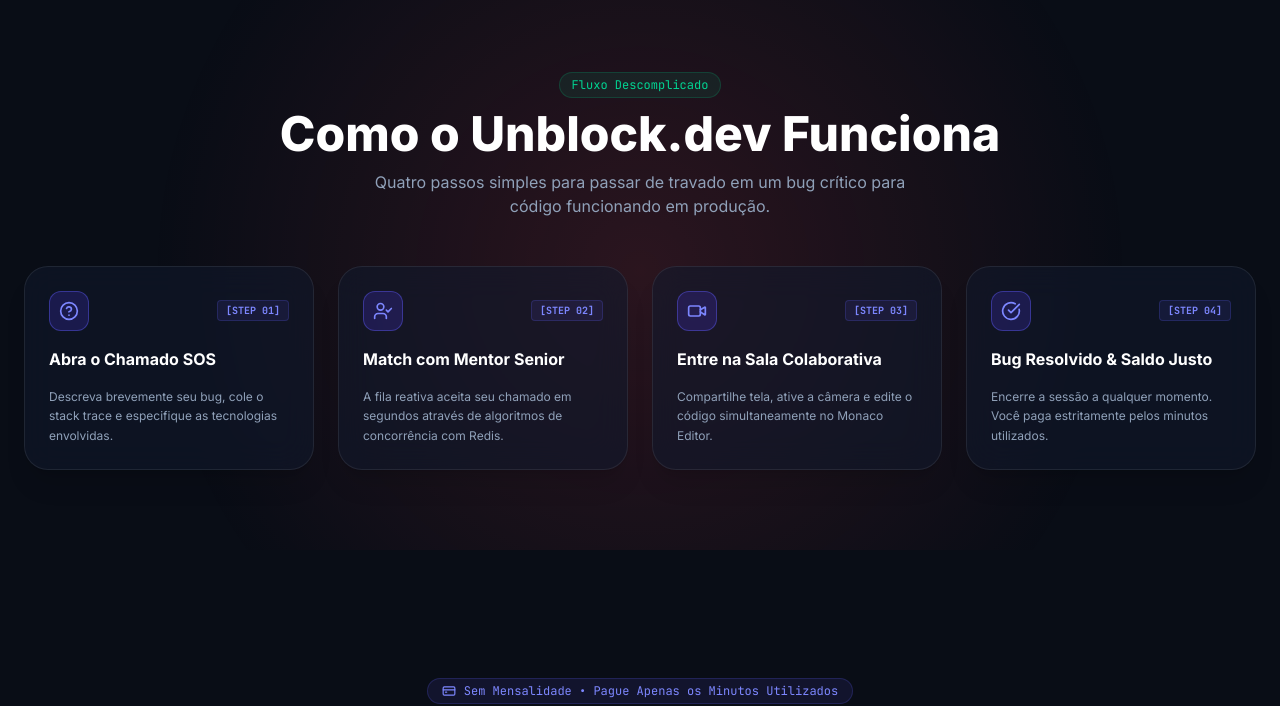
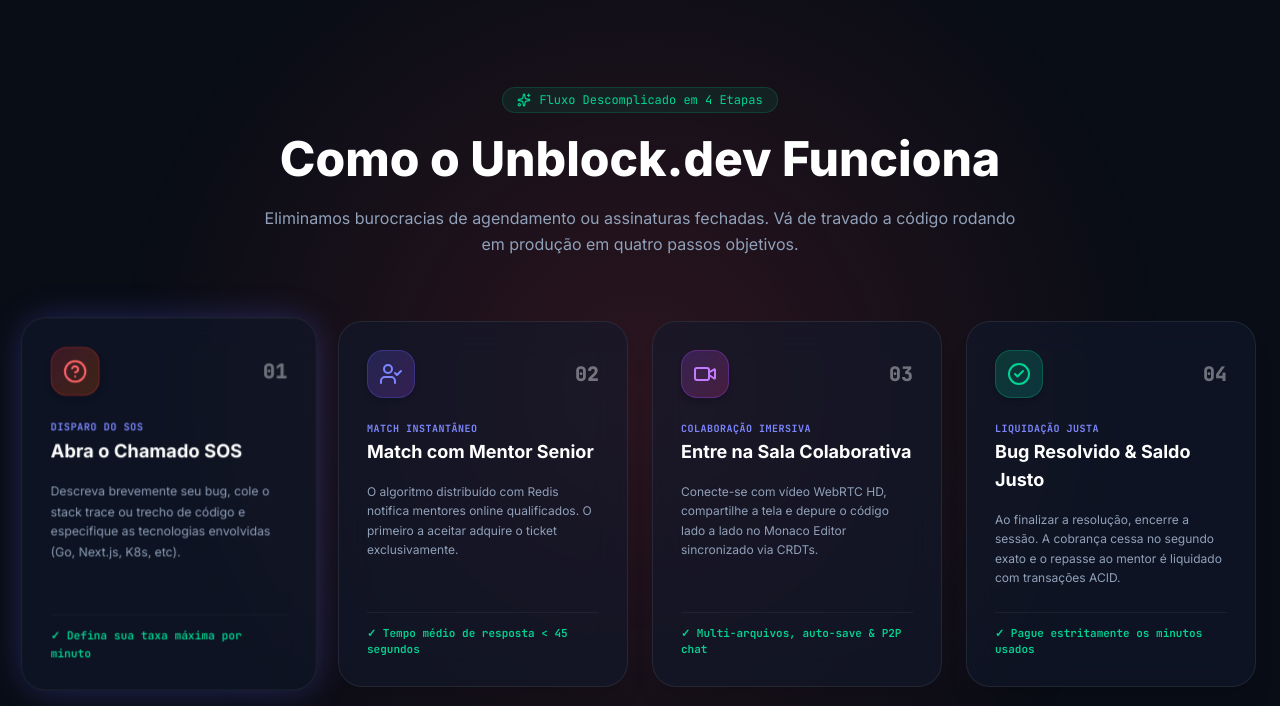
Before and after one commit to Otavio-Emanoel/unblock.dev, a Next.js app in the folder frontend/: page / in a window 1280 px wide. Shown: the part 2890-3596 px from the top of the page. Built offline with nearby package versions, Linux system fonts and the light colour scheme.

Commit message:
feat(frontend): upgrade HowItWorks with interactive hover states and step highlights

```diff
--- a/frontend/src/components/landing/HowItWorks.tsx
+++ b/frontend/src/components/landing/HowItWorks.tsx
@@ -1,67 +1,111 @@
-import { HelpCircle, UserCheck, Video, CheckCircle } from "lucide-react";
+"use client";
+
+import { useState } from "react";
+import { HelpCircle, UserCheck, Video, CheckCircle2, ArrowRight, Sparkles, Clock, Lock } from "lucide-react";
+import { motion } from "framer-motion";
 
 const STEPS = [
   {
-    step: "STEP 01",
+    step: "01",
+    badge: "Disparo do SOS",
     title: "Abra o Chamado SOS",
-    description: "Descreva brevemente seu bug, cole o stack trace e especifique as tecnologias envolvidas.",
+    description: "Descreva brevemente seu bug, cole o stack trace ou trecho de código e especifique as tecnologias envolvidas (Go, Next.js, K8s, etc).",
     icon: HelpCircle,
+    color: "from-red-500/20 to-orange-500/20 text-red-400 border-red-500/30",
+    highlight: "Defina sua taxa máxima por minuto",
   },
   {
-    step: "STEP 02",
+    step: "02",
+    badge: "Match Instantâneo",
     title: "Match com Mentor Senior",
-    description: "A fila reativa aceita seu chamado em segundos através de algoritmos de concorrência com Redis.",
+    description: "O algoritmo distribuído com Redis notifica mentores online qualificados. O primeiro a aceitar adquire o ticket exclusivamente.",
     icon: UserCheck,
+    color: "from-indigo-500/20 to-purple-500/20 text-indigo-400 border-indigo-500/30",
+    highlight: "Tempo médio de resposta < 45 segundos",
   },
   {
-    step: "STEP 03",
+    step: "03",
+    badge: "Colaboração Imersiva",
     title: "Entre na Sala Colaborativa",
-    description: "Compartilhe tela, ative a câmera e edite o código simultaneamente no Monaco Editor.",
+    description: "Conecte-se com vídeo WebRTC HD, compartilhe a tela e depure o código lado a lado no Monaco Editor sincronizado via CRDTs.",
     icon: Video,
+    color: "from-purple-500/20 to-pink-500/20 text-purple-400 border-purple-500/30",
+    highlight: "Multi-arquivos, auto-save & P2P chat",
   },
   {
-    step: "STEP 04",
+    step: "04",
+    badge: "Liquidação Justa",
     title: "Bug Resolvido & Saldo Justo",
-    description: "Encerre a sessão a qualquer momento. Você paga estritamente pelos minutos utilizados.",
-    icon: CheckCircle,
+    description: "Ao finalizar a resolução, encerre a sessão. A cobrança cessa no segundo exato e o repasse ao mentor é liquidado com transações ACID.",
+    icon: CheckCircle2,
+    color: "from-emerald-500/20 to-teal-500/20 text-emerald-400 border-emerald-500/30",
+    highlight: "Pague estritamente os minutos usados",
   },
 ];
 
 export function HowItWorks() {
+  const [activeStep, setActiveStep] = useState(0);
+
   return (
-    <section id="como-funciona" className="py-20 relative bg-radial-gradient-sos">
-      <div className="max-w-7xl mx-auto px-6 space-y-12">
-        <div className="text-center space-y-3">
-          <div className="inline-flex items-center gap-2 px-3 py-1 rounded-full text-xs font-mono bg-emerald-500/10 text-emerald-400 border border-emerald-500/20">
-            Fluxo Descomplicado
+    <section id="como-funciona" className="py-24 relative bg-radial-gradient-sos">
+      <div className="max-w-7xl mx-auto px-6 space-y-16">
+        {/* Section Title */}
+        <div className="text-center space-y-4 max-w-3xl mx-auto">
+          <div className="inline-flex items-center gap-2 px-3.5 py-1 rounded-full text-xs font-mono bg-emerald-500/10 text-emerald-400 border border-emerald-500/20">
+            <Sparkles className="w-3.5 h-3.5" /> Fluxo Descomplicado em 4 Etapas
           </div>
-          <h2 className="text-3xl md:text-5xl font-extrabold text-white">
+          <h2 className="text-3xl sm:text-5xl font-extrabold text-white leading-tight">
             Como o Unblock.dev Funciona
           </h2>
-          <p className="text-slate-400 max-w-xl mx-auto text-sm md:text-base">
-            Quatro passos simples para passar de travado em um bug crítico para código funcionando em produção.
+          <p className="text-slate-400 text-sm sm:text-base leading-relaxed">
+            Eliminamos burocracias de agendamento ou assinaturas fechadas. Vá de travado a código rodando em produção em quatro passos objetivos.
           </p>
         </div>
 
-        <div className="grid grid-cols-1 md:grid-cols-4 gap-6 relative">
-          {STEPS.map((s) => {
+        {/* Interactive Steps Grid */}
+        <div className="grid grid-cols-1 md:grid-cols-2 lg:grid-cols-4 gap-6 relative">
+          {STEPS.map((s, idx) => {
             const Icon = s.icon;
+            const isHovered = activeStep === idx;
+
             return (
               <div
                 key={s.step}
-                className="glass-card p-6 rounded-3xl border border-white/10 hover:border-indigo-500/40 transition duration-300 space-y-4 relative overflow-hidden flex flex-col justify-between group shadow-xl"
+                onMouseEnter={() => setActiveStep(idx)}
+                className={`glass-card p-7 rounded-3xl border transition duration-300 space-y-6 relative overflow-hidden flex flex-col justify-between group shadow-xl cursor-default ${
+                  isHovered
+                    ? "border-indigo-500/50 glow-primary bg-gradient-to-b from-slate-900/90 to-indigo-950/20 scale-[1.02]"
+                    : "border-white/10 hover:border-white/20"
+                }`}
               >
                 <div className="space-y-4">
                   <div className="flex items-center justify-between">
-                    <div className="w-10 h-10 rounded-xl bg-indigo-600/20 border border-indigo-500/40 text-indigo-400 flex items-center justify-center">
-                      <Icon className="w-5 h-5" />
+                    <div className={`w-12 h-12 rounded-2xl bg-gradient-to-br ${s.color} border flex items-center justify-center shadow-md`}>
+                      <Icon className="w-6 h-6" />
                     </div>
-                    <span className="text-[10px] font-mono font-bold px-2 py-0.5 rounded bg-indigo-500/10 text-indigo-400 border border-indigo-500/20">
-                      [{s.step}]
+                    <span className="text-xl font-extrabold font-mono text-white/40 group-hover:text-white transition">
+                      {s.step}
                     </span>
                   </div>
-                  <h3 className="text-base font-bold text-white group-hover:text-indigo-300 transition">{s.title}</h3>
-                  <p className="text-xs text-slate-400 leading-relaxed">{s.description}</p>
+
+                  <div className="space-y-1">
+                    <span className="text-[10px] font-mono uppercase font-bold text-indigo-400 tracking-wider">
+                      {s.badge}
+                    </span>
+                    <h3 className="text-lg font-bold text-white group-hover:text-indigo-300 transition">
+                      {s.title}
+                    </h3>
+                  </div>
+
+                  <p className="text-xs text-slate-400 leading-relaxed">
+                    {s.description}
+                  </p>
+                </div>
+
+                <div className="pt-3 border-t border-white/5">
+                  <span className="text-[11px] font-mono text-emerald-400 flex items-center gap-1 font-semibold">
+                    ✓ {s.highlight}
+                  </span>
                 </div>
               </div>
             );
```
